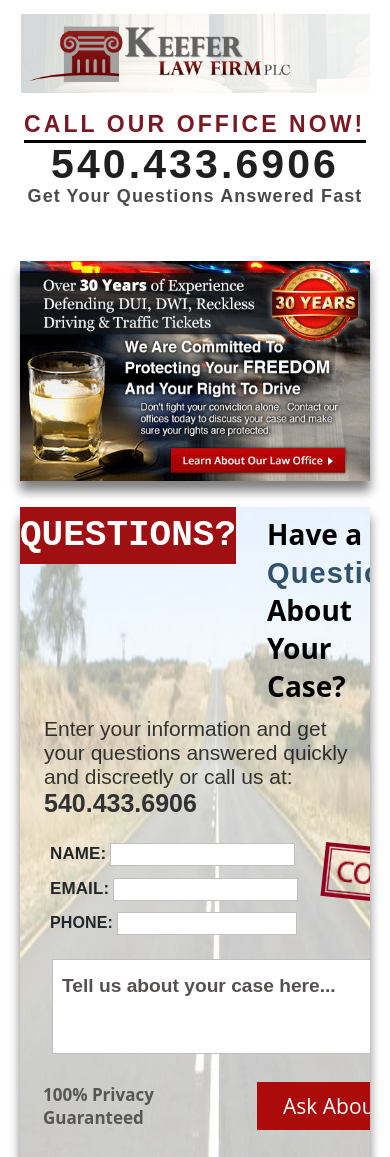
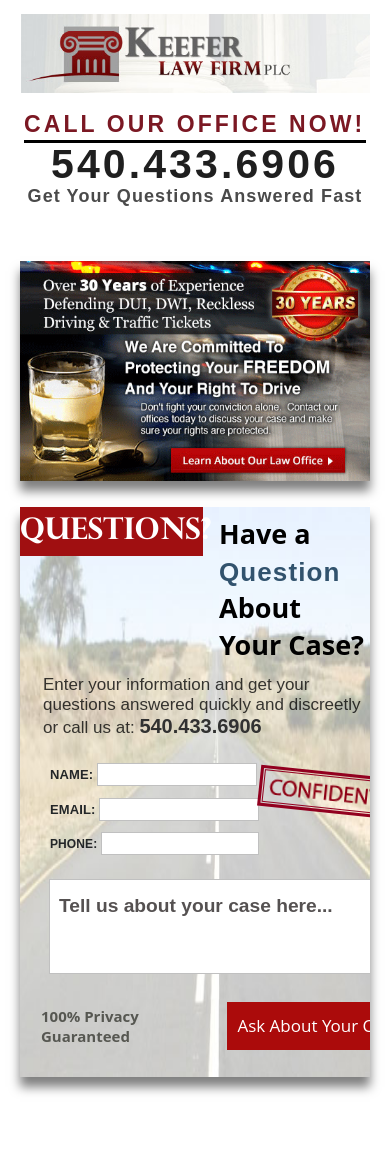
Before and after one commit to abdulhaseebyousaf/Keefer-PSD, a plain HTML site: page index.html in a window 390 px wide. Shown: the top 1157 px of the page. Drawn offline with Linux system fonts and the light colour scheme; files whose address does not match are found by name.

Commit message:
responsive for screen 492px

```diff
--- a/index.html
+++ b/index.html
@@ -464,7 +464,7 @@ input {
         width: 234px !important;
     }
     .confidential {
-        height: 71px !important;
+        height: 70px !important;
         margin-right: 195px;
     }
     #tell {
@@ -777,7 +777,157 @@ input {
         padding-left: 22px !important;
     }
 }
-@media only screen and (max-width: 591px)
+@media only screen and (max-width: 591px) {
+    .question {
+        width: 217px !important;
+        height: 57px !important;
+    }
+    .question h4 {
+        font-size: 36px !important;
+    }
+    .question-second h3 {
+        font-size: 27px !important;
+        padding-left: 31px !important;
+    }
+    .image p {
+        padding-left: 23px !important;
+        font-size: 20px !important;
+    }
+    #text-second-four {
+        height: 139px !important;
+        padding-top: 0 !important;
+        padding-left: 29px !important;
+    }
+}
+@media only screen and (max-width: 562px) {
+    .question {
+        width: 183px !important;
+        height: 49px !important;
+    }
+    .question h4 {
+        font-size: 30px !important;
+    }
+    .question-second h3 {
+        font-size: 27px !important;
+        padding-left: 25px !important;
+    }
+    .question-second span {
+        font-size: 27px !important;
+    }
+    .image p {
+        padding-left: 23px !important;
+        font-size: 18px !important;
+    }
+    .image p span {
+        font-size: 20px !important;
+    }
+       #for-name {
+        height: 94px !important;
+        width: 830px !important;
+    }
+    .name h3 {
+        font-size: 15px !important;
+    }
+    input {
+        width: 154px !important;
+        height: 19px !important;
+    }
+    .last-name h3 {
+        font-size: 14px !important;
+    }
+    .last-name [type="number"] {
+        width: 152px !important;
+    }
+    .confidential {
+        height: 46px !important;
+        margin-right: 398px !important;
+        padding-top: 5px !important;
+    }
+    #tell {
+        width: 406px !important;
+        font-size: medium;
+        height: 51px !important;
+        padding-bottom: 41px !important;
+    }
+    #section-third-last {
+        padding-left: 20px !important;
+    }
+    .image-last {
+        width: 426px !important;
+    }
+    .image-last h5 {
+        font-size: 15px !important;
+    }
+    .ask-about {
+        width: 240px !important;
+    }
+    .ask-about h6 {
+        font-size: 19px !important;
+    }
+    .bulletwhite {
+        height: 13px !important;
+    }
+}
+@media only screen and (max-width: 514px) {
+    .question {
+        width: 183px !important;
+        height: 49px !important;
+    }
+    .question h4 {
+        font-size: 30px !important;
+    }
+    .question-second h3 {
+        font-size: 27px !important;
+        padding-left: 16px !important;
+    }
+    .question-second span {
+        font-size: 26px !important;
+    }
+    .image p {
+        padding-left: 23px !important;
+        font-size: 17px !important;
+    }
+    #second-third {
+        padding-left: 30px !important;
+    }
+    #for-name {
+        height: 94px !important;
+        width: 726px !important;
+    }
+    .name h3 {
+        font-size: 13px !important;
+    }
+    input {
+        width: 154px !important;
+        height: 19px !important;
+    }
+    .last-name h3 {
+        font-size: 12px !important;
+    }
+    .last-name [type="number"] {
+        width: 152px !important;
+    }
+    .confidential {
+        height: 41px !important;
+        padding-top: 5px !important;
+    }
+    #tell {
+        width: 374px !important;
+        font-size: medium;
+        height: 51px !important;
+        padding-bottom: 41px !important;
+    }
+    .image-last {
+        width: 393px !important;
+    }
+    .ask-about {
+        width: 212px !important;
+    }
+    .ask-about h6 {
+        font-size: 17px !important;
+    }
+
+}
 
 @font-face {
             font-family: "PERTID";
```
